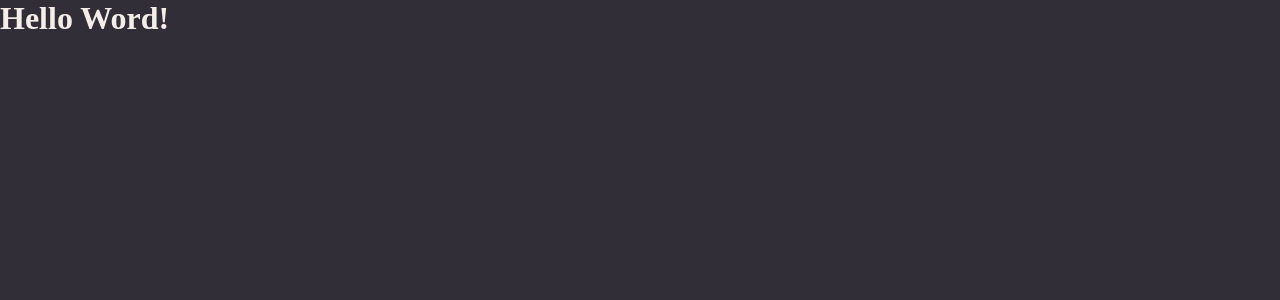
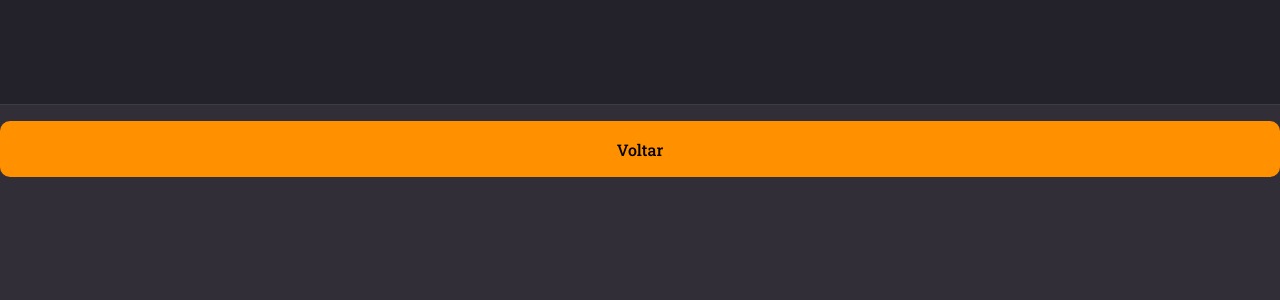
Before and after one commit to JallsBR/NotesReact, a React (Vite) app: page / in a window 1280 px wide. Shown: the top 300 px of the page. Built offline with nearby package versions, Linux system fonts and the light colour scheme.

Commit message:
button style and header progress

```diff
--- a/index.html
+++ b/index.html
@@ -3,6 +3,9 @@
   <head>
     <meta charset="UTF-8" />
     <meta name="viewport" content="width=device-width, initial-scale=1.0" />
+    <link rel="preconnect" href="https://fonts.googleapis.com">
+    <link rel="preconnect" href="https://fonts.gstatic.com" crossorigin>
+    <link href="https://fonts.googleapis.com/css2?family=Roboto+Slab:wght@100..900&family=Roboto:ital,wght@0,400;0,500;1,700&display=swap" rel="stylesheet">
     <title>NotesReact</title>
   </head>
   <body>
--- a/package.json
+++ b/package.json
@@ -10,6 +10,7 @@
     "preview": "vite preview"
   },
   "dependencies": {
+    "prop-types": "^15.8.1",
     "react": "^18.3.1",
     "react-dom": "^18.3.1",
     "styled-components": "^6.1.13"
--- /dev/null
+++ b/src/components/Button/index.jsx
@@ -0,0 +1,20 @@
+
+import PropTypes from 'prop-types';
+import { Container } from "./styles";
+
+export function Button( { title, loading = false, ...rest } ) {
+    return (
+        <Container
+        type = "button"
+        disabled={loading}
+        {...rest}
+        >
+
+        {loading ? 'Carregando ...' : title }
+        </Container>
+    )}
+
+    Button.propTypes = {
+        title: PropTypes.string.isRequired,
+        loading: PropTypes.bool,
+    };
--- /dev/null
+++ b/src/components/Button/styles.js
@@ -0,0 +1,18 @@
+import styled from "styled-components";
+
+export const Container = styled.button`
+    background-color: ${({theme}) => theme.COLORS.ORANGE};
+    background: ${({theme}) => theme.COLORS.ORANGE};
+
+    width: 100%;
+    height: 56px;
+    border: 0;
+    padding: 0 16px;
+    margin-top: 16px;
+    border-radius: 10px;
+    font-weight: 500;
+
+    &:disabled {
+        opacity: 0.5;
+    }
+    `;
--- /dev/null
+++ b/src/components/Header/index.jsx
@@ -0,0 +1,18 @@
+
+import PropTypes from 'prop-types';
+import { Container } from "./styles";
+
+export function Header() {
+    return (
+        <Container
+
+        >
+
+
+        </Container>
+    )}
+
+Header.propTypes = {
+        title: PropTypes.string.isRequired,
+        loading: PropTypes.bool,
+    };
--- /dev/null
+++ b/src/components/Header/styles.js
@@ -0,0 +1,17 @@
+import styled from "styled-components";
+
+export const Container = styled.header`
+    grid-area: header;
+    height: 105px;
+    width: 100%;
+    border-bottom-width: 1px ;
+    border-bottom-style: solid ;
+    border-bottom-color: ${({theme}) => theme.COLORS.BACKGROUND_700};
+
+    display: flex;
+    justify-content: space-between;
+    padding: 0 80px;
+
+    background-color: ${({theme}) => theme.COLORS.BACKGROUND_900};
+
+    `;
--- a/src/pages/Details/index.jsx
+++ b/src/pages/Details/index.jsx
@@ -1,9 +1,13 @@
 import  {Container} from './styles'
+import {Button } from '../../components/Button'
+import {Header} from '../../components/Header'
 
 export function Details() {
   return (
   <Container>
-      <h1>Hello Word!</h1>
+      <Header />
+
+      <Button title="Voltar"/>
   </Container>
 
   )
--- a/src/pages/Details/styles.js
+++ b/src/pages/Details/styles.js
@@ -2,4 +2,11 @@ import styled from "styled-components";
 
 export const Container = styled.div`
 
+width: 100%;
+height: 100vh;
+display: grid;
+grid-template-rows: 105px auto;
+grid-template-areas:
+"header"
+"content"
 `;
--- a/src/styles/global.js
+++ b/src/styles/global.js
@@ -11,7 +11,15 @@ export default createGlobalStyle`
     body {
         background-color: ${({theme}) => theme.COLORS.BACKGROUND_800};
         color: ${({theme}) => theme.COLORS.WHITE};
+        -webkit-font-smoothing: antialiased;
+    }
 
+    body, input, textarea, button {
+
+        font-family: 'Roboto Slab', serif;
+        font-size: 16px;
+        outline: none;
+    }
 
     a {
       text-decoration: none;
@@ -26,6 +34,5 @@ export default createGlobalStyle`
     button:hover, a:hover {
       filter: brightness(0.9);
     }
-  }
 
 `;
```
Also changed, not shown: 1 other file (tests, documents, lock files or other folders). Lines whose indentation alone changed are shown as unchanged.
